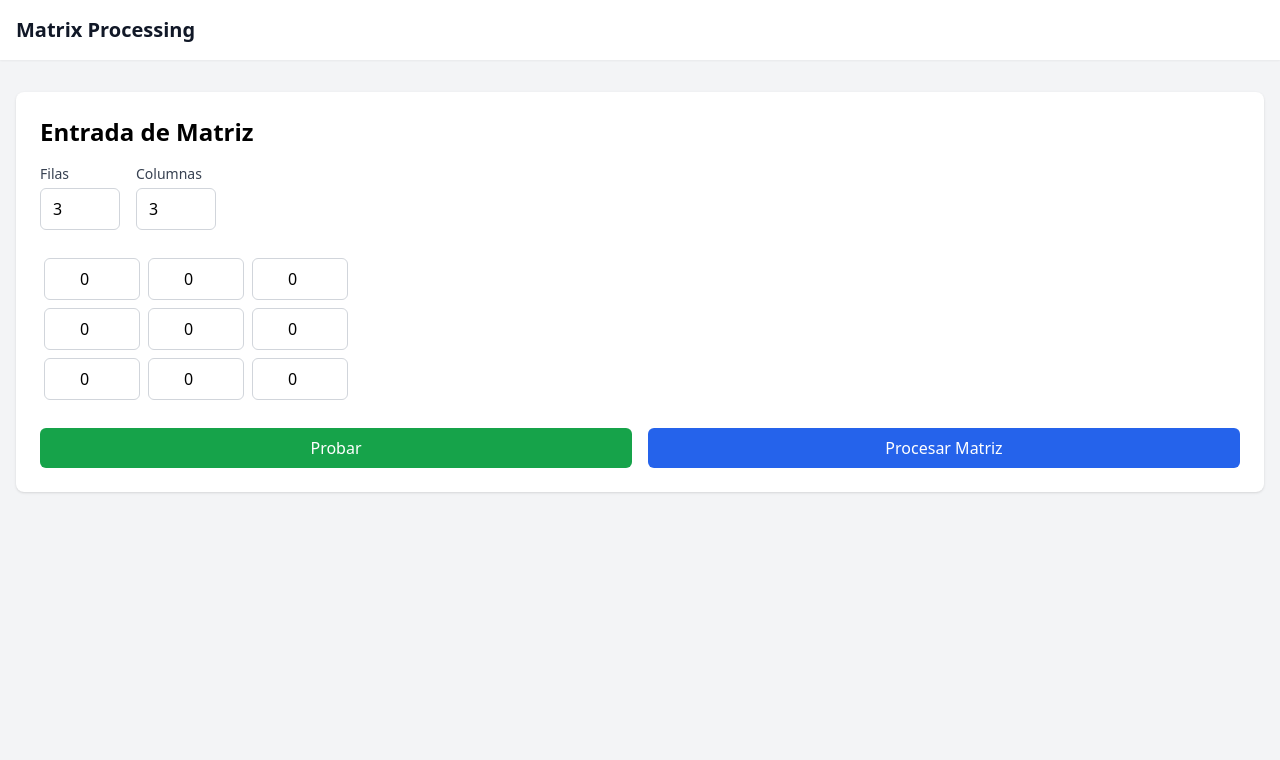
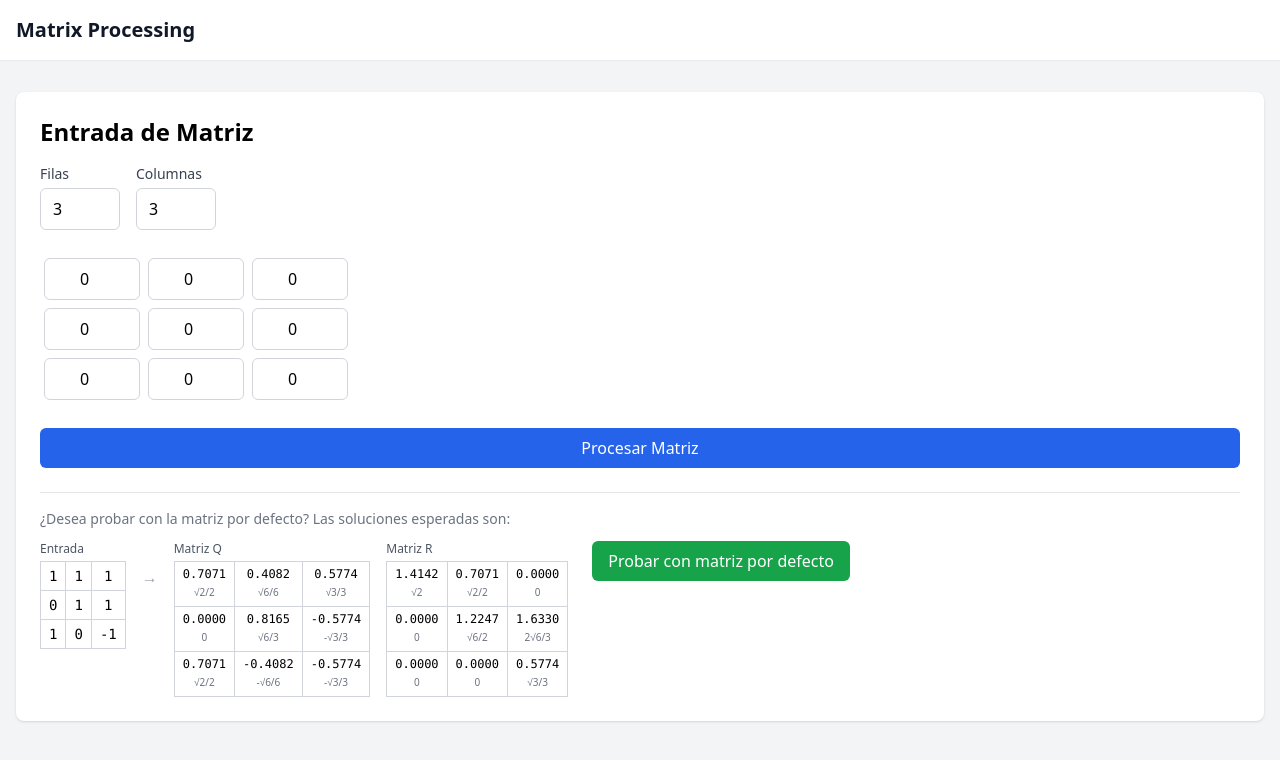
Before and after one commit to kpzaolod6000/project2026-CodingChallenge-frontend, a Next.js app: page /project2026-CodingChallenge-frontend/ in a window 1280 px wide. Shown: the top 760 px of the page. Built offline with nearby package versions, Linux system fonts and the light colour scheme; no server answers.

Commit message:
feat: update UI to display matrix test cases

```diff
--- a/src/components/MatrixInput.tsx
+++ b/src/components/MatrixInput.tsx
@@ -36,12 +36,33 @@ export default function MatrixInput({ onSubmit, isLoading }: MatrixInputProps) {
     onSubmit(matrix);
   };
 
+  const defaultMatrix = [[1, 1, 1], [0, 1, 1], [1, 0, -1]];
+  const expectedQ = [
+    [Math.SQRT2 / 2, Math.sqrt(6) / 6, Math.sqrt(3) / 3],
+    [0, Math.sqrt(6) / 3, -Math.sqrt(3) / 3],
+    [Math.SQRT2 / 2, -Math.sqrt(6) / 6, -Math.sqrt(3) / 3],
+  ];
+  const expectedR = [
+    [Math.SQRT2, Math.SQRT2 / 2, 0],
+    [0, Math.sqrt(6) / 2, 2 * Math.sqrt(6) / 3],
+    [0, 0, Math.sqrt(3) / 3],
+  ];
+  const expectedFractionsQ = [
+    ['√2/2', '√6/6', '√3/3'],
+    ['0', '√6/3', '-√3/3'],
+    ['√2/2', '-√6/6', '-√3/3'],
+  ];
+  const expectedFractionsR = [
+    ['√2', '√2/2', '0'],
+    ['0', '√6/2', '2√6/3'],
+    ['0', '0', '√3/3'],
+  ];
+
   const handleTestMatrix = () => {
-    const testMatrix = [[1, 1, 1], [0, 1, 1], [1, 0, -1]];
     setRows(3);
     setCols(3);
-    setMatrix(testMatrix);
-    onSubmit(testMatrix);
+    setMatrix(defaultMatrix);
+    onSubmit(defaultMatrix);
   };
 
   return (
@@ -97,22 +118,81 @@ export default function MatrixInput({ onSubmit, isLoading }: MatrixInputProps) {
         </table>
       </div>
 
-      <div className="flex gap-4">
+      <button
+        type="submit"
+        disabled={isLoading}
+        className="w-full bg-blue-600 text-white py-2 px-4 rounded-md hover:bg-blue-700 focus:outline-none focus:ring-2 focus:ring-blue-500 focus:ring-offset-2 disabled:opacity-50 disabled:cursor-not-allowed"
+      >
+        {isLoading ? 'Procesando...' : 'Procesar Matriz'}
+      </button>
+
+      <div className="border-t pt-4">
+        <p className="text-sm text-gray-500 mb-3">
+          ¿Desea probar con la matriz por defecto? Las soluciones esperadas son:
+        </p>
+        <div className="flex flex-col md:flex-row gap-6">
+          <div className="flex items-start gap-4">
+            <div>
+              <p className="text-xs font-medium text-gray-600 mb-1">Entrada</p>
+              <table className="border-collapse border border-gray-300 text-sm">
+                <tbody>
+                  {defaultMatrix.map((row, i) => (
+                    <tr key={i}>
+                      {row.map((value, j) => (
+                        <td key={j} className="px-2 py-1 border border-gray-300 text-center font-mono">
+                          {value}
+                        </td>
+                      ))}
+                    </tr>
+                  ))}
+                </tbody>
+              </table>
+            </div>
+            <span className="text-gray-400 mt-6">→</span>
+            <div>
+              <p className="text-xs font-medium text-gray-600 mb-1">Matriz Q</p>
+              <table className="border-collapse border border-gray-300 text-sm">
+                <tbody>
+                  {expectedQ.map((row, i) => (
+                    <tr key={i}>
+                      {row.map((value, j) => (
+                        <td key={j} className="px-2 py-1 border border-gray-300 text-center">
+                          <div className="font-mono text-xs">{value.toFixed(4)}</div>
+                          <div className="text-[10px] text-gray-500">{expectedFractionsQ[i][j]}</div>
+                        </td>
+                      ))}
+                    </tr>
+                  ))}
+                </tbody>
+              </table>
+            </div>
+            <div>
+              <p className="text-xs font-medium text-gray-600 mb-1">Matriz R</p>
+              <table className="border-collapse border border-gray-300 text-sm">
+                <tbody>
+                  {expectedR.map((row, i) => (
+                    <tr key={i}>
+                      {row.map((value, j) => (
+                        <td key={j} className="px-2 py-1 border border-gray-300 text-center">
+                          <div className="font-mono text-xs">{value.toFixed(4)}</div>
+                          <div className="text-[10px] text-gray-500">{expectedFractionsR[i][j]}</div>
+                        </td>
+                      ))}
+                    </tr>
+                  ))}
+                </tbody>
+              </table>
+            </div>
+          </div>
           <button
             type="button"
             onClick={handleTestMatrix}
             disabled={isLoading}
-          className="flex-1 bg-green-600 text-white py-2 px-4 rounded-md hover:bg-green-700 focus:outline-none focus:ring-2 focus:ring-green-500 focus:ring-offset-2 disabled:opacity-50 disabled:cursor-not-allowed"
+            className="self-start bg-green-600 text-white py-2 px-4 rounded-md hover:bg-green-700 focus:outline-none focus:ring-2 focus:ring-green-500 focus:ring-offset-2 disabled:opacity-50 disabled:cursor-not-allowed"
           >
-          Probar
+            Probar con matriz por defecto
           </button>
-        <button
-          type="submit"
-          disabled={isLoading}
-          className="flex-1 bg-blue-600 text-white py-2 px-4 rounded-md hover:bg-blue-700 focus:outline-none focus:ring-2 focus:ring-blue-500 focus:ring-offset-2 disabled:opacity-50 disabled:cursor-not-allowed"
-        >
-          {isLoading ? 'Procesando...' : 'Procesar Matriz'}
-        </button>
+        </div>
       </div>
     </form>
   );
--- a/src/components/MatrixResults.tsx
+++ b/src/components/MatrixResults.tsx
@@ -6,21 +6,78 @@ interface MatrixResultsProps {
   results: MatrixResponse;
 }
 
+function toFraction(value: number): string {
+  if (value === 0) return '0';
+  if (Number.isInteger(value)) return value.toString();
+
+  const sign = value < 0 ? '-' : '';
+  const abs = Math.abs(value);
+
+  const commonFractions: [number, string][] = [
+    [1/6, '1/6'],
+    [1/5, '1/5'],
+    [1/4, '1/4'],
+    [1/3, '1/3'],
+    [1/2, '1/2'],
+    [2/3, '2/3'],
+    [3/4, '3/4'],
+    [5/6, '5/6'],
+    [1/Math.SQRT2, '1/√2'],
+    [1/Math.sqrt(3), '1/√3'],
+    [1/Math.sqrt(5), '1/√5'],
+    [Math.SQRT2, '√2'],
+    [Math.sqrt(3), '√3'],
+    [Math.sqrt(5), '√5'],
+    [Math.PI, 'π'],
+    [Math.E, 'e'],
+  ];
+
+  for (const [val, frac] of commonFractions) {
+    if (Math.abs(abs - val) < 0.0001) return sign + frac;
+  }
+
+  const maxDenom = 1000;
+  let bestNum = Math.round(abs * 1000);
+  let bestDenom = 1000;
+  let bestErr = Math.abs(abs - bestNum / bestDenom);
+
+  for (let d = 1; d <= maxDenom; d++) {
+    const n = Math.round(abs * d);
+    const err = Math.abs(abs - n / d);
+    if (err < bestErr) {
+      bestNum = n;
+      bestDenom = d;
+      bestErr = err;
+    }
+    if (bestErr < 0.0001) break;
+  }
+
+  if (bestDenom === 1) return sign + bestNum.toString();
+  return `${sign}${bestNum}/${bestDenom}`;
+}
+
 function MatrixTable({ matrix, title }: { matrix: number[][]; title: string }) {
   return (
     <div>
       <h3 className="text-lg font-semibold mb-2">{title}</h3>
       <div className="overflow-x-auto">
         <table className="border-collapse border border-gray-300">
+          <thead>
+            <tr>
+              <th className="px-3 py-1 border border-gray-300 text-xs text-gray-500">Decimal</th>
+              <th className="px-3 py-1 border border-gray-300 text-xs text-gray-500">Fracción</th>
+            </tr>
+          </thead>
           <tbody>
             {matrix.map((row, i) => (
               <tr key={i}>
                 {row.map((value, j) => (
                   <td
                     key={j}
-                    className="px-4 py-2 border border-gray-300 text-center"
+                    className="px-2 py-1 border border-gray-300 text-center"
                   >
-                    {typeof value === 'number' ? value.toFixed(4) : value}
+                    <div className="text-sm">{typeof value === 'number' ? value.toFixed(4) : value}</div>
+                    <div className="text-xs text-gray-500">{typeof value === 'number' ? toFraction(value) : value}</div>
                   </td>
                 ))}
               </tr>
```
Lines whose indentation alone changed are shown as unchanged.
